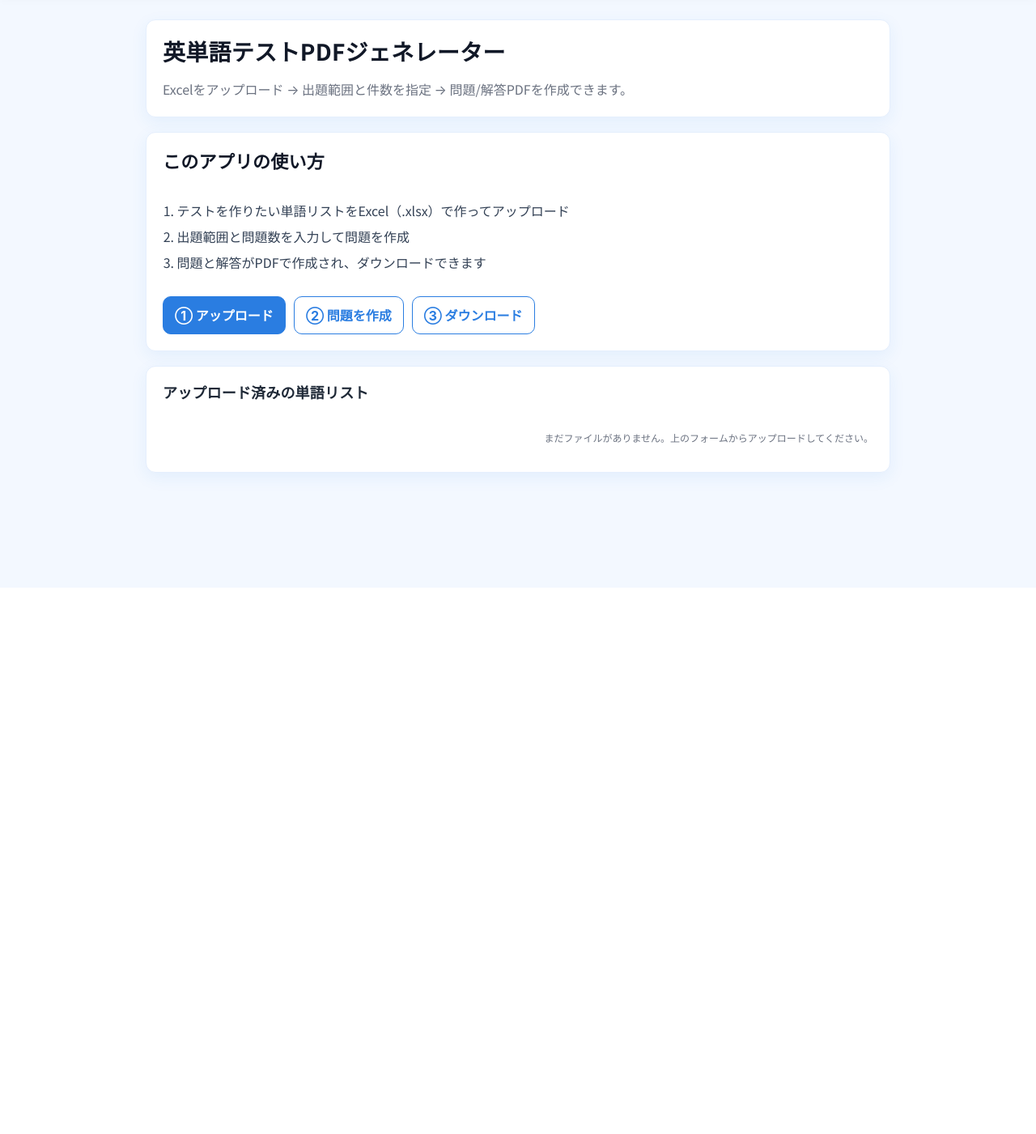
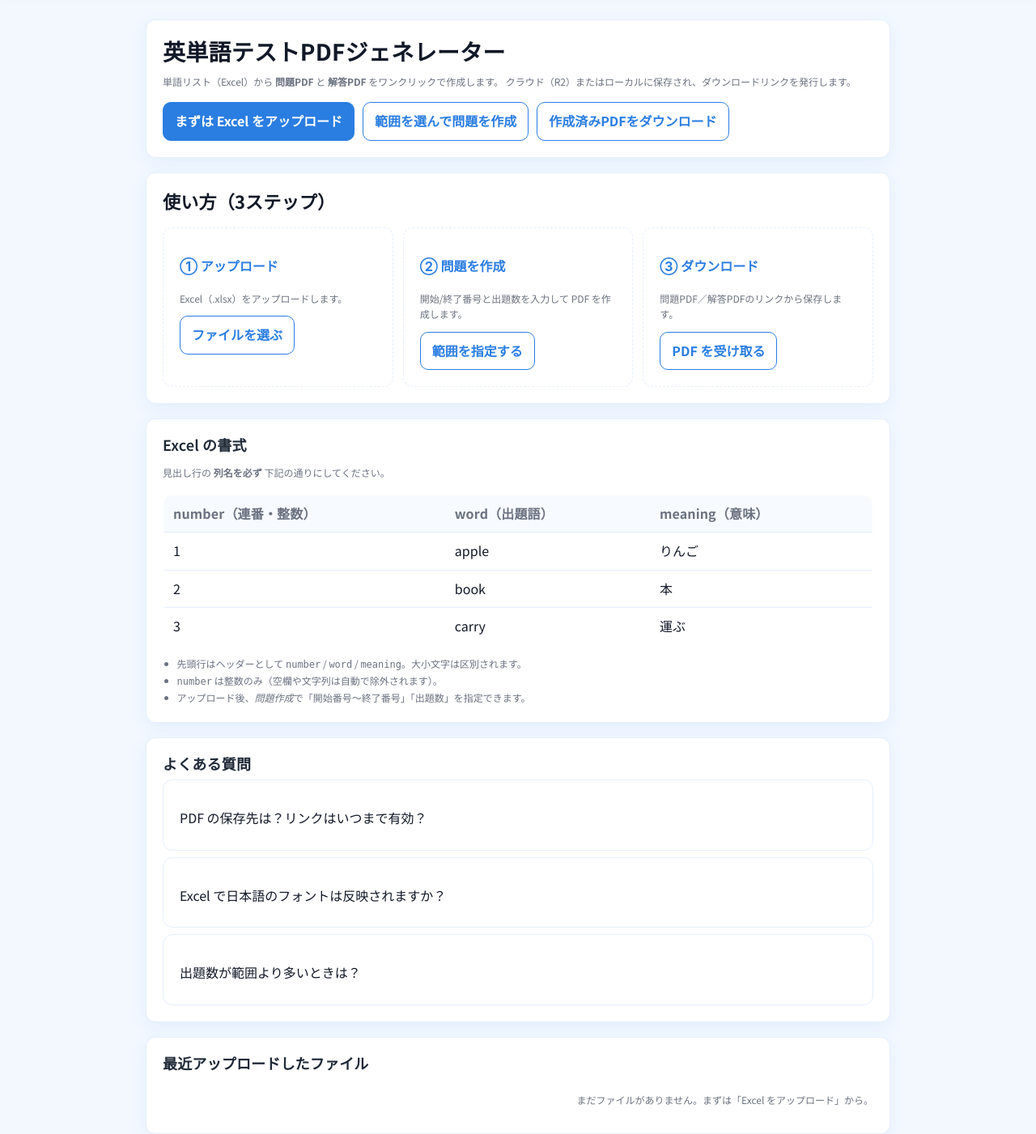
Before and after one commit to ikehabsngasuki/--app-3, a Flask app: page / in a window 1280 px wide. Shown: the part 74-1475 px from the top of the page at 81% size. Before the commit the page ends 680 px from the top, so only its background shows below. Run offline with Flask 3, Linux system fonts and the light colour scheme.

Commit message:
fix: index.html

```diff
--- a/templates/index.html
+++ b/templates/index.html
@@ -2,39 +2,107 @@
 {% block title %}トップ | 英単語テストPDF{% endblock %}
 {% block content %}
 
-<div class="card">
-  <h1>英単語テストPDFジェネレーター</h1>
-  <p style="margin:.4em 0 0; color:var(--muted);">
-    Excelをアップロード → 出題範囲と件数を指定 → 問題/解答PDFを作成できます。
+<!-- Hero / 概要 -->
+<section class="card" style="display:grid; gap:10px;">
+  <h1 style="margin:0;">英単語テストPDFジェネレーター</h1>
+  <p class="label-desc" style="margin:0;">
+    単語リスト（Excel）から <strong>問題PDF</strong> と <strong>解答PDF</strong> をワンクリックで作成します。
+    クラウド（R2）またはローカルに保存され、ダウンロードリンクを発行します。
   </p>
-</div>
+  <div style="display:flex; gap:10px; flex-wrap:wrap; margin-top:6px;">
+    <a class="btn btn-primary" href="{{ url_for('upload') }}">まずは Excel をアップロード</a>
+    <a class="btn btn-outline" href="{{ url_for('make') }}">範囲を選んで問題を作成</a>
+    <a class="btn btn-outline" href="{{ url_for('download') }}">作成済みPDFをダウンロード</a>
+  </div>
+</section>
 
-<div class="card" style="display:grid; gap:16px;">
-  <h2>このアプリの使い方</h2>
-  <ol style="margin:0; padding-left:1.1rem; color:#334155;">
-    <li style="margin:.4em 0;">テストを作りたい単語リストをExcel（.xlsx）で作ってアップロード</li>
-    <li style="margin:.4em 0;">出題範囲と問題数を入力して問題を作成</li>
-    <li style="margin:.4em 0;">問題と解答がPDFで作成され、ダウンロードできます</li>
-  </ol>
+<!-- 3ステップ -->
+<section class="card" style="display:grid; gap:18px;">
+  <h2 style="margin:0;">使い方（3ステップ）</h2>
+  <div style="display:grid; gap:12px; grid-template-columns: repeat(auto-fit, minmax(220px,1fr));">
+    <div class="card" style="border:1px dashed var(--line); box-shadow:none;">
+      <div class="label" style="display:inline-flex; align-items:center; gap:6px;">
+        <span style="font-weight:700; color:var(--brand);">① アップロード</span>
+      </div>
+      <p class="label-desc">Excel（.xlsx）をアップロードします。</p>
+      <a class="btn btn-outline" href="{{ url_for('upload') }}">ファイルを選ぶ</a>
+    </div>
+    <div class="card" style="border:1px dashed var(--line); box-shadow:none;">
+      <div class="label" style="display:inline-flex; align-items:center; gap:6px;">
+        <span style="font-weight:700; color:var(--brand);">② 問題を作成</span>
+      </div>
+      <p class="label-desc">開始/終了番号と出題数を入力して PDF を作成します。</p>
+      <a class="btn btn-outline" href="{{ url_for('make') }}">範囲を指定する</a>
+    </div>
+    <div class="card" style="border:1px dashed var(--line); box-shadow:none;">
+      <div class="label" style="display:inline-flex; align-items:center; gap:6px;">
+        <span style="font-weight:700; color:var(--brand);">③ ダウンロード</span>
+      </div>
+      <p class="label-desc">問題PDF／解答PDFのリンクから保存します。</p>
+      <a class="btn btn-outline" href="{{ url_for('download') }}">PDF を受け取る</a>
+    </div>
+  </div>
+</section>
 
-  <div style="display:flex; gap:10px; flex-wrap:wrap; margin-top:6px;">
-    <a class="btn btn-primary" href="{{ url_for('upload') }}">① アップロード</a>
-    <a class="btn btn-outline" href="{{ url_for('make') }}">② 問題を作成</a>
-    <a class="btn btn-outline" href="{{ url_for('download') }}">③ ダウンロード</a>
-  </div>
-</div>
+<!-- Excel 書式例 -->
+<section class="card" style="display:grid; gap:12px;">
+  <h3 style="margin:0;">Excel の書式</h3>
+  <p class="label-desc" style="margin:0;">
+    見出し行の <strong>列名を必ず</strong> 下記の通りにしてください。
+  </p>
+  <table class="table" style="margin-top:6px;">
+    <thead>
+      <tr>
+        <th>number（連番・整数）</th>
+        <th>word（出題語）</th>
+        <th>meaning（意味）</th>
+      </tr>
+    </thead>
+    <tbody>
+      <tr><td>1</td><td>apple</td><td>りんご</td></tr>
+      <tr><td>2</td><td>book</td><td>本</td></tr>
+      <tr><td>3</td><td>carry</td><td>運ぶ</td></tr>
+    </tbody>
+  </table>
+  <ul class="label-desc" style="margin:0; padding-left:1.1rem;">
+    <li>先頭行はヘッダーとして <code>number</code> / <code>word</code> / <code>meaning</code>。大小文字は区別されます。</li>
+    <li><code>number</code> は整数のみ（空欄や文字列は自動で除外されます）。</li>
+    <li>アップロード後、<em>問題作成</em>で「開始番号〜終了番号」「出題数」を指定できます。</li>
+  </ul>
+</section>
 
-<!-- 一覧カード -->
-<div class="card" style="display:grid; gap:12px;">
-  <h3>アップロード済みの単語リスト</h3>
+<!-- よくある質問（details 要素で軽いアコーディオン） -->
+<section class="card" style="display:grid; gap:8px;">
+  <h3 style="margin:0;">よくある質問</h3>
 
+  <details class="card" style="box-shadow:none; border:1px solid var(--line);">
+    <summary class="label" style="cursor:pointer;">PDF の保存先は？リンクはいつまで有効？</summary>
+    <div class="label-desc" style="margin-top:8px;">
+      R2 を利用している場合はクラウドに保存され、ページのリンクは一時的な署名URLです（有効期限は環境変数 <code>PRESIGN_EXPIRES</code> で設定）。
+    </div>
+  </details>
+
+  <details class="card" style="box-shadow:none; border:1px solid var(--line);">
+    <summary class="label" style="cursor:pointer;">Excel で日本語のフォントは反映されますか？</summary>
+    <div class="label-desc" style="margin-top:8px;">
+      アプリ内の PDF 生成では「NotoSansJP」を優先使用します。フォントが無い場合は Helvetica にフォールバックします。
+    </div>
+  </details>
+
+  <details class="card" style="box-shadow:none; border:1px solid var(--line);">
+    <summary class="label" style="cursor:pointer;">出題数が範囲より多いときは？</summary>
+    <div class="label-desc" style="margin-top:8px;">
+      実在する件数の範囲で自動的に調整され、重複なしのサンプルが選ばれます。
+    </div>
+  </details>
+</section>
+
+<!-- 最近アップロード -->
+<section class="card" style="display:grid; gap:12px;">
+  <h3 style="margin:0;">最近アップロードしたファイル</h3>
   {% if files %}
     <table class="table">
-      <thead>
-        <tr>
-          <th>ファイル名</th>
-        </tr>
-      </thead>
+      <thead><tr><th>ファイル名</th></tr></thead>
       <tbody>
         {% for f in files %}
           <tr>
@@ -44,8 +112,8 @@
       </tbody>
     </table>
   {% else %}
-    <p class="label-desc">まだファイルがありません。上のフォームからアップロードしてください。</p>
+    <p class="label-desc">まだファイルがありません。まずは「Excel をアップロード」から。</p>
   {% endif %}
-</div>
+</section>
 
 {% endblock %}
```
